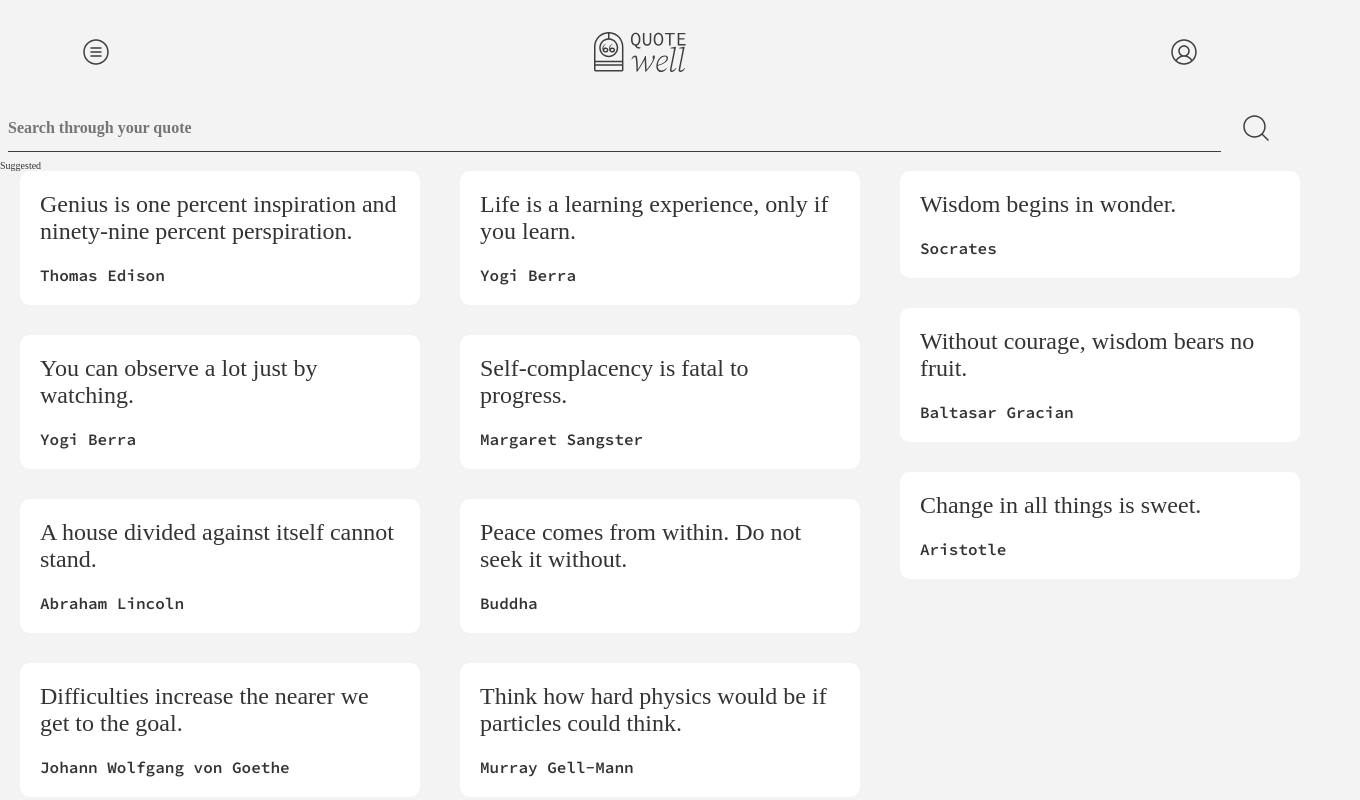
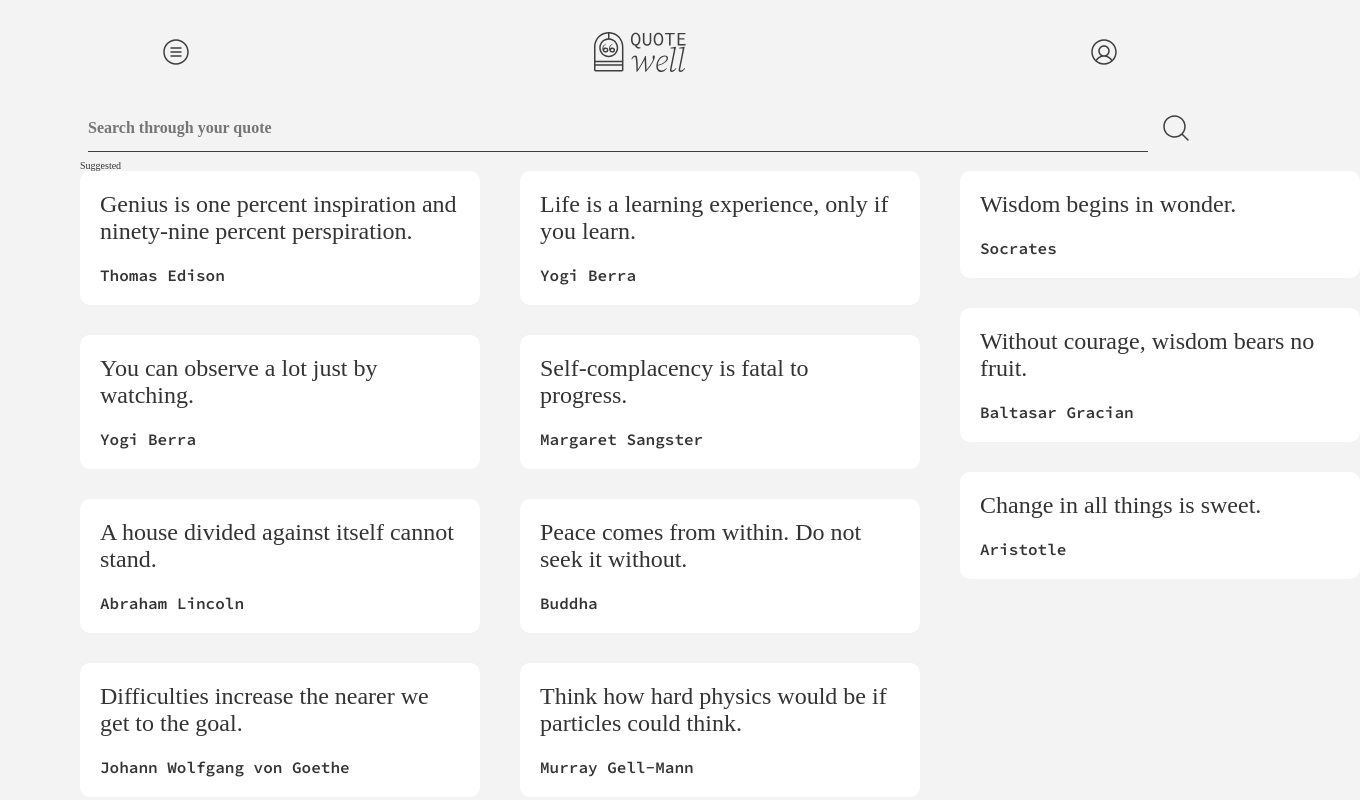
Before and after one commit to MarcoJul/Quote-Typescript, a React (Create React App) app: page / in a window 1280 px wide. Shown: the top 800 px of the page, 1360 px wide, since content can reach past the window. Built offline with nearby package versions, Linux system fonts and the light colour scheme; no server answers; a web font is replaced by a local one.

Commit message:
feat: added setTimeout to fix search behaviour

```diff
--- a/public/index.html
+++ b/public/index.html
@@ -28,7 +28,9 @@
   </head>
   <body>
     <noscript>You need to enable JavaScript to run this app.</noscript>
-    <div id="root"></div>
+    <div class="container">
+      <div id="root"></div>
+    </div>
     <!--
       This HTML file is a template.
       If you open it directly in the browser, you will see an empty page.
--- a/src/components/QuoteItem.module.css
+++ b/src/components/QuoteItem.module.css
@@ -1,7 +1,8 @@
 .card {
   background-color: #fff;
   border-radius: 1rem;
-  margin: 0 2rem 3rem;
+  margin-left: 4rem;
+  margin-bottom: 3rem;
   list-style-type: none;
   padding: 2rem;
   width: 40rem;
--- a/src/components/QuoteList.module.css
+++ b/src/components/QuoteList.module.css
@@ -26,9 +26,16 @@
   column-count: 4;
   column-gap: 10px;
 } */
+
 .container {
+  width: 120rem;
+  margin: 0;
+}
+.Quotecontainer {
   display: flex;
   flex-flow: column wrap;
   justify-content: flex-start;
-  align-items: center;
+  align-items: flex-start;
+  width: fit-content;
+  margin-left: -4rem;
 }
--- a/src/components/QuoteList.tsx
+++ b/src/components/QuoteList.tsx
@@ -11,14 +11,13 @@ interface QuoteListProps {
 }
 
 const QuoteList: React.FC<QuoteListProps> = (props) => {
-  const [containerHeight, setContainerHeight] = useState("50rem");
+  const [containerHeight, setContainerHeight] = useState("150rem");
   const { searchInput } = useContext(SearchContext);
+  const [searchedQuote, setSearchedQuote] = useState(props.items);
 
   const arrInputs = searchInput.includes(" ")
     ? searchInput.split(" ")
     : [searchInput];
-
-  let filteredQuotes = [];
 
   const filterSearch = (words: string[]) =>
     props.items.filter((s) =>
@@ -31,23 +30,49 @@ const QuoteList: React.FC<QuoteListProps> = (props) => {
 
   const trimArr = arrInputs.join(" ").trim().split(" ");
 
+  let filteredQuotes: any[] = [];
+
   if (arrInputs.length > 0) {
     filteredQuotes = filterSearch(trimArr);
   } else filteredQuotes = props.items;
 
   useEffect(() => {
+    const containerDim = setTimeout(() => {
+      console.log("aggiornando...");
+      if (filteredQuotes.length < 4) {
+        setSearchedQuote(filteredQuotes);
+        setTimeout(() => {
+          setContainerHeight("30rem");
+        }, 500);
+        return;
+      }
       if (filteredQuotes.length < 6) {
-      setContainerHeight("80rem");
+        setTimeout(() => {
+          setContainerHeight("50rem");
+          setSearchedQuote(filteredQuotes);
+        }, 500);
         return;
       }
       if (filteredQuotes.length <= 11) {
-      setContainerHeight("100rem");
+        setTimeout(() => {
+          setContainerHeight("80rem");
+          setSearchedQuote(filteredQuotes);
+        }, 500);
         return;
       }
       if (filteredQuotes.length > 15) {
+        setTimeout(() => {
           setContainerHeight(`${filteredQuotes.length - 6}0rem`);
+          setSearchedQuote(filteredQuotes);
+        }, 500);
       }
-  }, [filteredQuotes.length]);
+    }, 750);
+
+    return () => {
+      console.log("cleanup");
+      clearTimeout(containerDim);
+    };
+  }, [searchInput]);
 
   console.log(containerHeight);
 
@@ -57,15 +82,15 @@ const QuoteList: React.FC<QuoteListProps> = (props) => {
     //   columnClassName={classes.myMasonryGridColumn}
     //   breakpointCols={3}
     // >
+    <div className={classes.container}>
       <ul
-      className={classes.container}
+        className={classes.Quotecontainer}
         style={{
           height: containerHeight,
-        width: "10rem",
         }}
       >
         <AnimatePresence>
-        {filteredQuotes.map((item) => {
+          {searchedQuote.map((item) => {
             return (
               <QuoteItem
                 key={item.id}
@@ -77,6 +102,7 @@ const QuoteList: React.FC<QuoteListProps> = (props) => {
           })}
         </AnimatePresence>
       </ul>
+    </div>
     // </Masonry>
   );
 };
--- a/src/index.css
+++ b/src/index.css
@@ -23,3 +23,32 @@ body {
   background-color: #f3f3f3;
   color: #333;
 }
+
+@media screen and (max-width: 767px) {
+  .container {
+    margin: 0 16px;
+  }
+
+  .logo {
+    height: 4rem;
+  }
+}
+
+@media screen and (min-width: 768px) {
+  .container {
+    margin: 0 80px;
+  }
+}
+
+@media screen and (min-width: 1100px) {
+  /* body {
+    background-color: green;
+  } */
+}
+
+@media screen and (min-width: 1920px) {
+  .container {
+    max-width: 1760px;
+    margin: 0 auto;
+  }
+}
```
Lines whose indentation alone changed are shown as unchanged.
